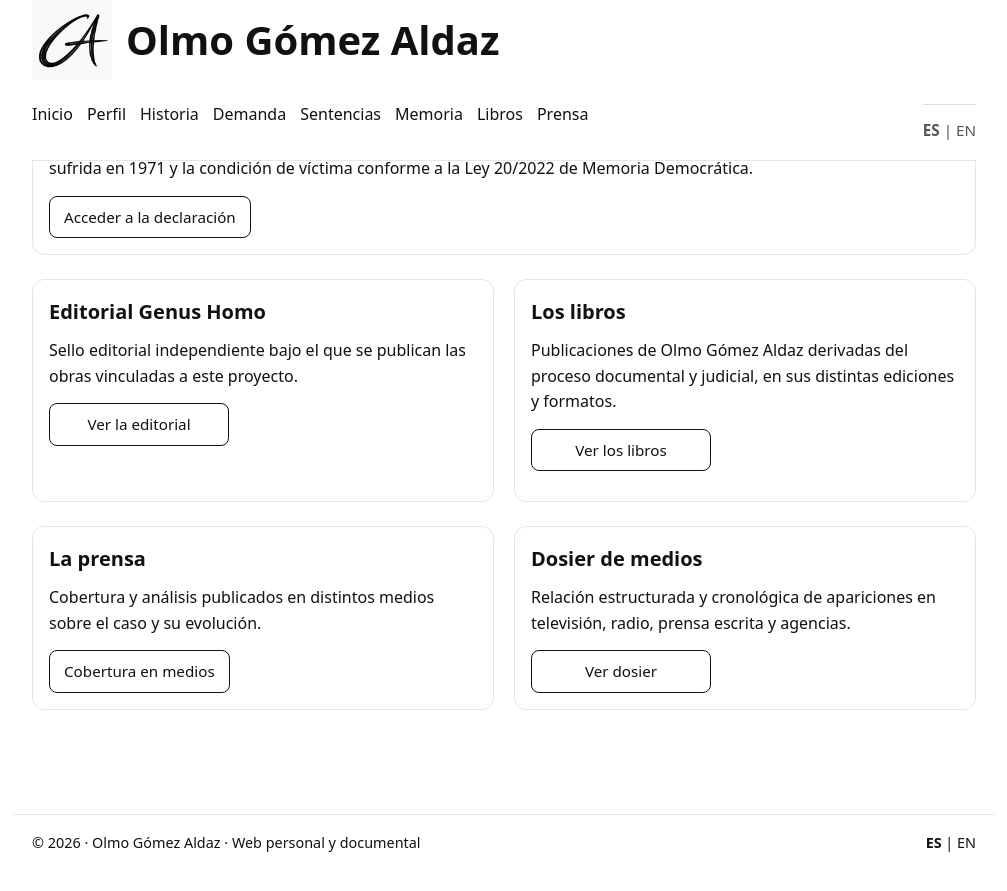
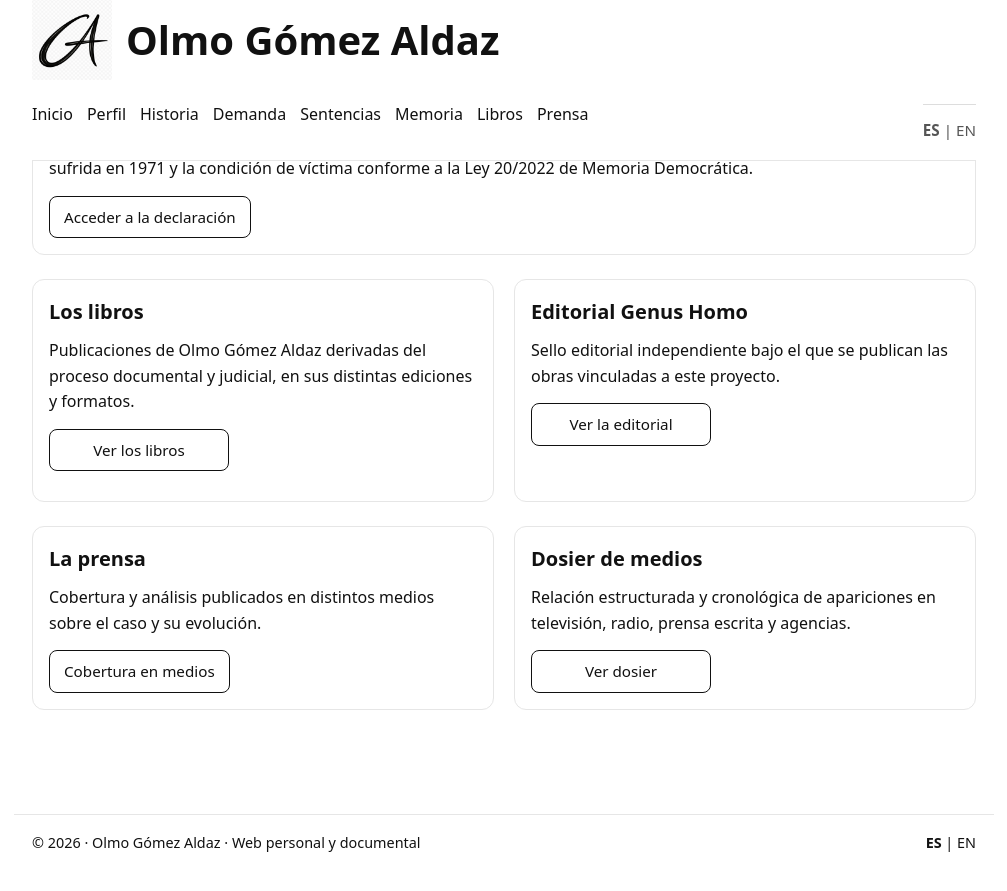
Before and after one commit to olmogaldaz/olmogaldaz.github.io, a Jekyll site: the page built from index.html, in a window 1280 px wide and 900 px high, scrolled down 1007 px. Shown: the top 891 px of the window, without its empty margins (136-1143 px from the left). Built offline with Jekyll 4.4.1, drawn with Linux system fonts in a browser that asks for light colours.

Commit message:
Update index.html

```diff
--- a/index.html
+++ b/index.html
@@ -106,22 +106,22 @@ description: Proyecto personal y documental sobre la restitución judicial de la
   <div class="row">
 
     <div class="card">
+      <h2>Los libros</h2>
+      <p>
+        Publicaciones de Olmo Gómez Aldaz derivadas del proceso documental y judicial, en sus distintas ediciones y formatos.
+      </p>
+      <p class="card-cta"><p>
+        <a class="cta" href="/es/libros/">Ver los libros</a>
+      </p>
+    </div>
+
+    <div class="card">
       <h2>Editorial Genus Homo</h2>
       <p>
         Sello editorial independiente bajo el que se publican las obras vinculadas a este proyecto.
       </p>
       <p>
         <a class="cta" href="/es/genus-homo/">Ver la editorial</a>
-      </p>
-    </div>
-
-    <div class="card">
-      <h2>Los libros</h2>
-      <p>
-        Publicaciones de Olmo Gómez Aldaz derivadas del proceso documental y judicial, en sus distintas ediciones y formatos.
-      </p>
-      <p class="card-cta"><p>
-        <a class="cta" href="/es/libros/">Ver los libros</a>
       </p>
     </div>
 
```
